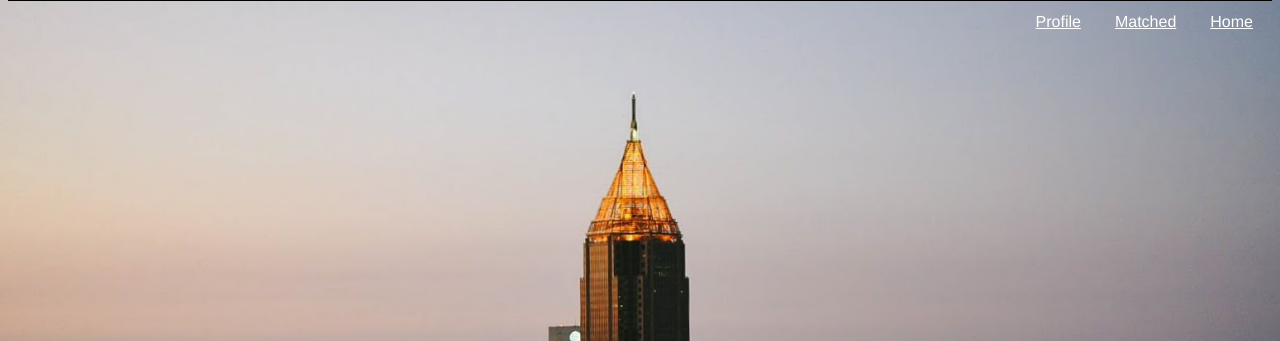
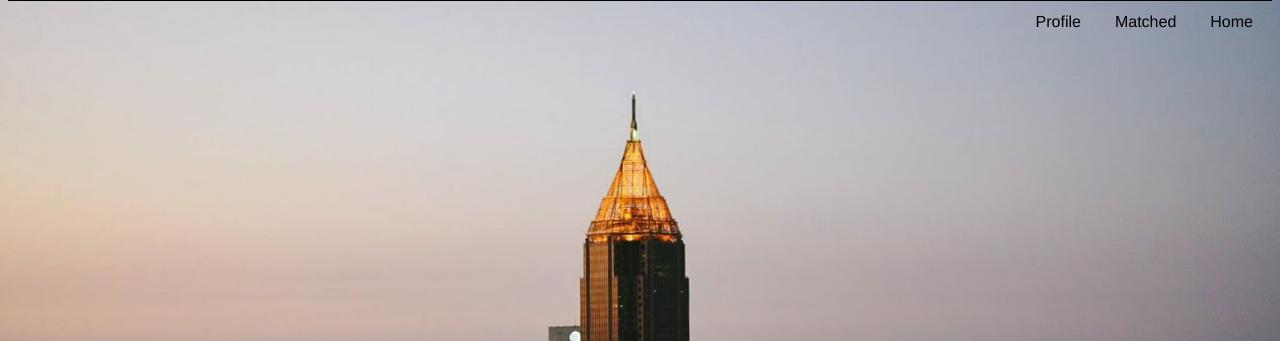
Before and after one commit to vlop11/Connecting-People, a Python web app: template templates/home-page.html in a window 1280 px wide. Shown: the part 91-432 px from the top of the page. Run offline with Jinja, Linux system fonts and the light colour scheme; the template is opened without the code that fills it, so the values that code supplies are empty.

Commit message:
Underlines Removed
So far taking out underlines from hyperlinks

```diff
--- a/scripts/pics.js
+++ b/scripts/pics.js
@@ -5,6 +5,7 @@ var images = [
 
 var imageHead = document.getElementsByClassName("html_image")[0];
 var i = 0;
+// here, html_image is a list so grabbing the
 
 setInterval(function() {
       // console.log(imageHead)
@@ -12,5 +13,6 @@ setInterval(function() {
       i = i + 1;
       if (i == images.length) {
       	i =  0;
+        // this restarts the loop
       }
 }, 5000);
--- a/styles/home.css
+++ b/styles/home.css
@@ -57,11 +57,11 @@ font-weight: lighter;
 .buttons a {
   float: right;
   padding: 14px 17px;
-  color: white;
+  color: black;
   font-family: helvetica;
   font-weight: lighter;
 }
-.image-head {
+/* .image-head {
   background-size: cover;
   background-repeat: no-repeat;
   background-position: top center;
@@ -71,4 +71,4 @@ font-weight: lighter;
   padding: 0;
   color: black;
   text-align: center;
-}
+} */
--- a/templates/home-page.html
+++ b/templates/home-page.html
@@ -4,6 +4,7 @@
     <title>Home Page</title>
     <link rel="stylesheet" type="text/css" href="../styles/home.css">
   </head>
+  <style>A {text-decoration: none;} </style>
   <body id="image-head">
     <div id="header">
       <h1 id="title">U-REACH</h1>
```
